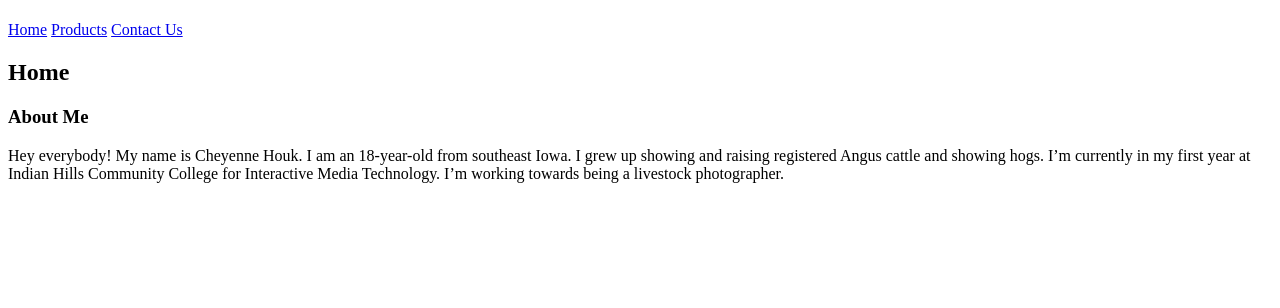
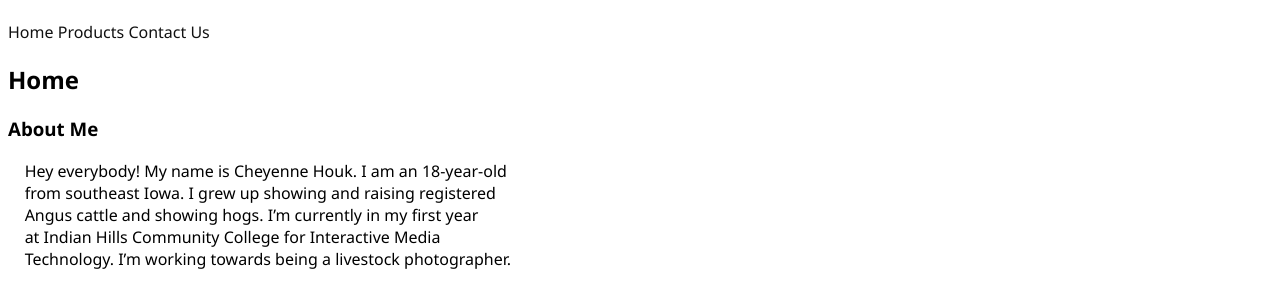
Before and after one commit to CheyenneH53/CIS134CheyenneHouk, a plain HTML site: page index.html in a window 1280 px wide. Drawn offline with Linux system fonts and the light colour scheme.

Commit message:
change style on the home page

```diff
--- a/index.html
+++ b/index.html
@@ -3,6 +3,7 @@
 <head>
     <meta charset="UTF-8">
     <meta name="viewport" content="width=device-width, initial-scale=1.0">
+    <link rel="stylesheet" href="style.css">
     <title>Home</title>
 </head>
 <body>
@@ -14,10 +15,12 @@
     </nav>
     <h2>Home</h2>
     <h3>About Me</h3>
+    <pre>
     Hey everybody! My name is Cheyenne Houk. I am an 18-year-old
     from southeast Iowa. I grew up showing and raising registered
     Angus cattle and showing hogs. I’m currently in my first year
-    at Indian Hills Community College for Interactive Media Technology.
-    I’m working towards being a livestock photographer.
+    at Indian Hills Community College for Interactive Media
+    Technology. I’m working towards being a livestock photographer.
+    </pre>
 </body>
 </html>
--- /dev/null
+++ b/style.css
@@ -0,0 +1,22 @@
+header {
+    display: flex;
+    justify-content: space-between;
+    align-items: center;
+    padding: 32px;
+    font-family: 'Segoe UI', Tahoma, Geneva, Verdana, sans-serif;
+}
+
+body {
+    font-family: 'Segoe UI', Tahoma, Geneva, Verdana, sans-serif;
+}
+
+nav a{
+    text-decoration: none;
+    color: #111;
+    font-weight: 500;
+    text-align: right;
+}
+
+pre {
+    font-family: 'Segoe UI', Tahoma, Geneva, Verdana, sans-serif;
+}
```
Also changed, not shown: contact.html (+1 -0 lines), products.html (+1 -0 lines).
